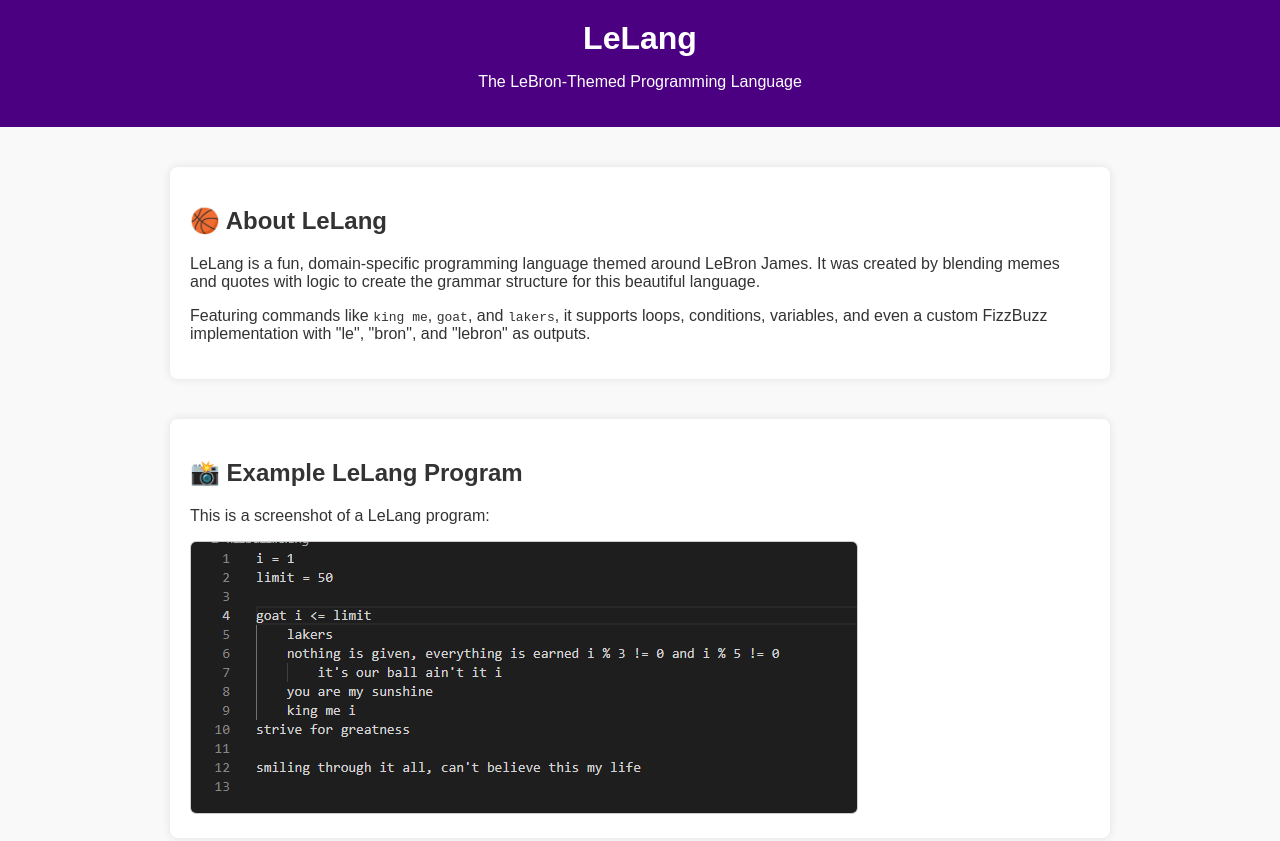
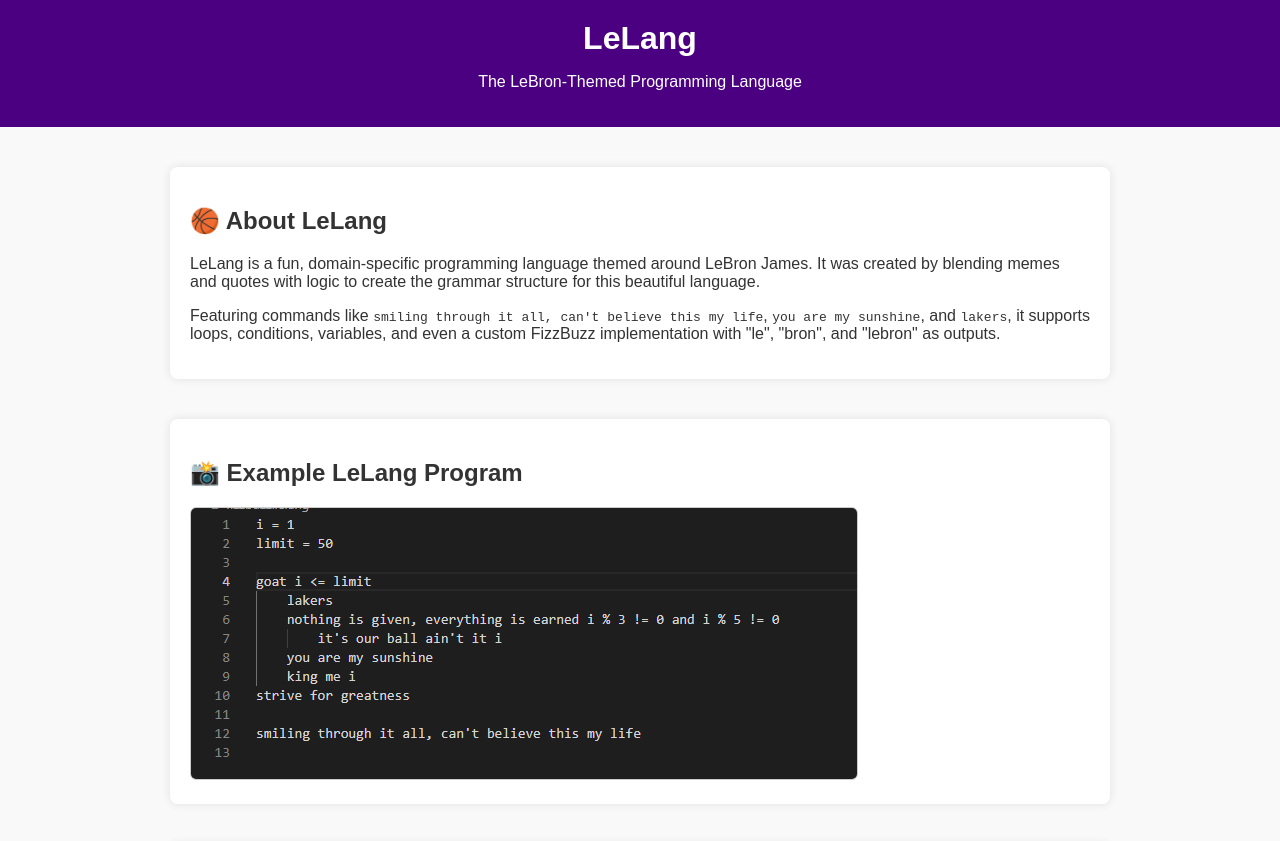
Before and after one commit to Kennymel/Lelang, a plain HTML site: page index.html in a window 1280 px wide. Shown: the top 841 px of the page. Drawn offline with Linux system fonts and the light colour scheme.

Commit message:
Update index.html

```diff
--- a/index.html
+++ b/index.html
@@ -64,7 +64,7 @@
     It was created by blending memes and quotes with logic to create the grammar structure for this beautiful language.
   </p>
   <p>
-    Featuring commands like <code>king me</code>, <code>goat</code>, and <code>lakers</code>,
+    Featuring commands like <code>smiling through it all, can't believe this my life</code>, <code>you are my sunshine</code>, and <code>lakers</code>,
     it supports loops, conditions, variables, and even a custom FizzBuzz implementation with
     "le", "bron", and "lebron" as outputs.
   </p>
@@ -72,7 +72,6 @@
 
 <section>
   <h2>📸 Example LeLang Program</h2>
-  <p>This is a screenshot of a LeLang program:</p>
   <img src="https://raw.githubusercontent.com/Kennymel/Lelang/main/images/Screenshot%202025-05-06%20120113.png"
        alt="Sample LeLang Code Screenshot">
 </section>
```
